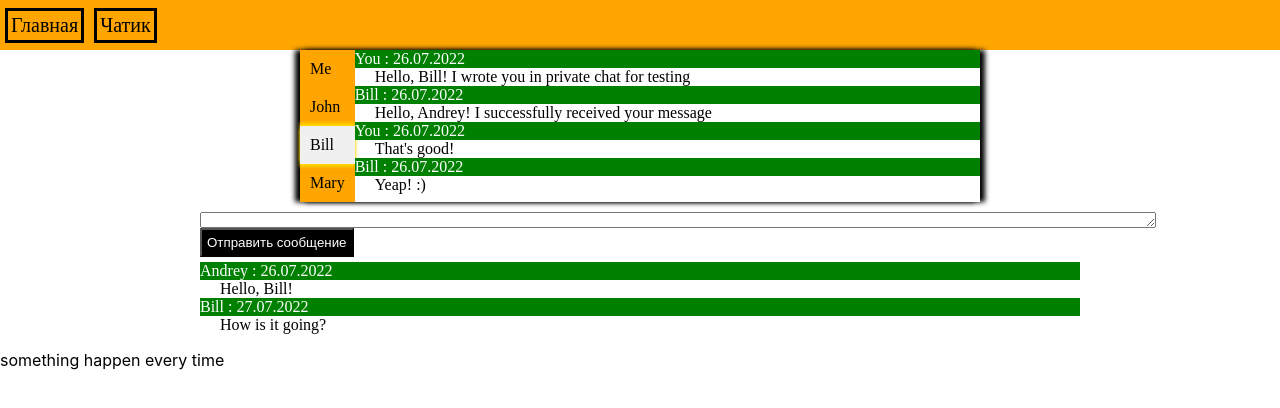
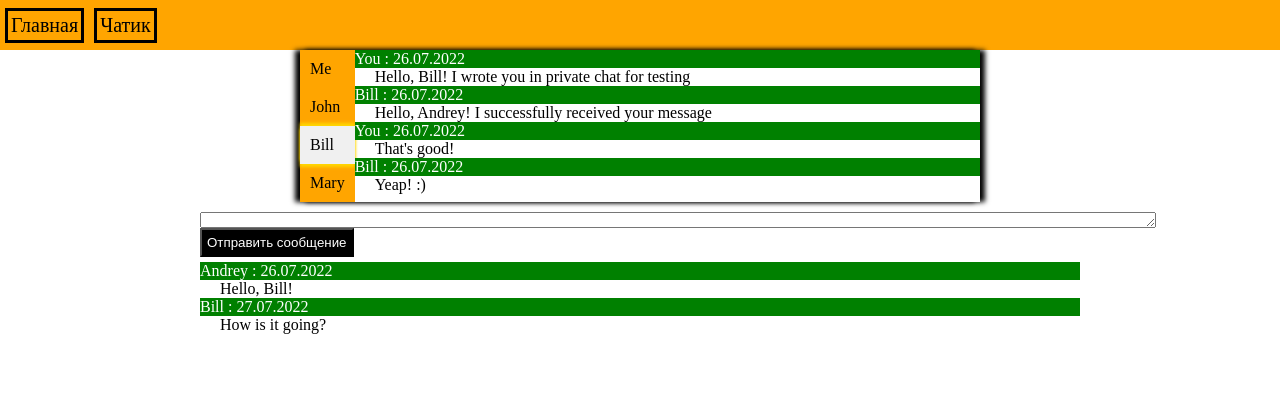
Before and after one commit to GenaEphirov/react-ztprru, a React (Create React App) app: page / in a window 1280 px wide. Shown: the top 408 px of the page. Built offline with nearby package versions, Linux system fonts and the light colour scheme.

Commit message:
1 file modified

```diff
--- a/src/App.js
+++ b/src/App.js
@@ -19,9 +19,7 @@ export default function App(props) {
           chatdata: props.state.chatdata,
           text: {chatMessage: props.state.text.chatMessage},
         }} dispatch={props.dispatch} creators={props.creators} />
-      <ExperimentalComponent name={'Andrey'}>
-        <p>something happen every time</p>
-      </ExperimentalComponent>
+      <ExperimentalComponent name={'Andrey'}></ExperimentalComponent>
       {/* TODO FOOTER */}
     </div>
   );
```
